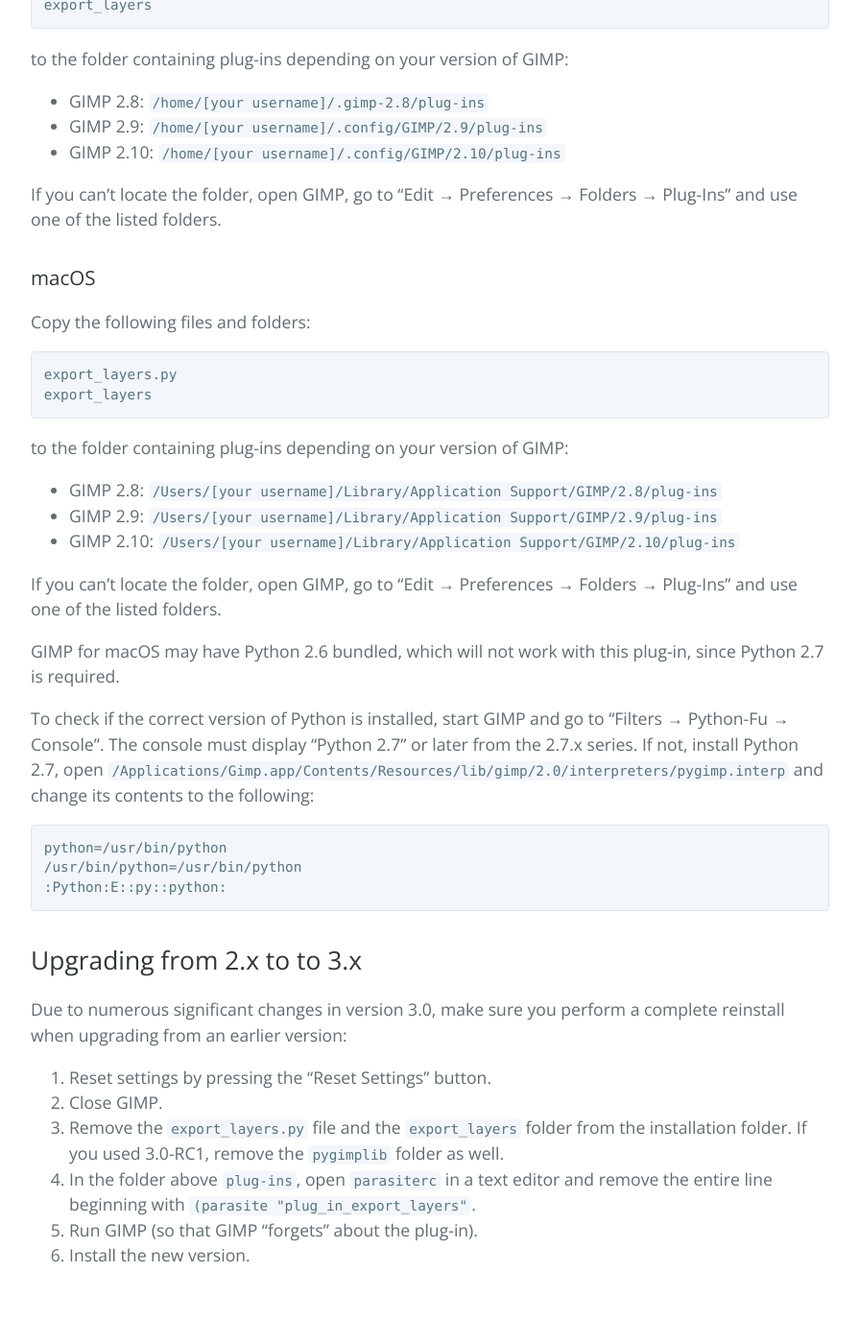
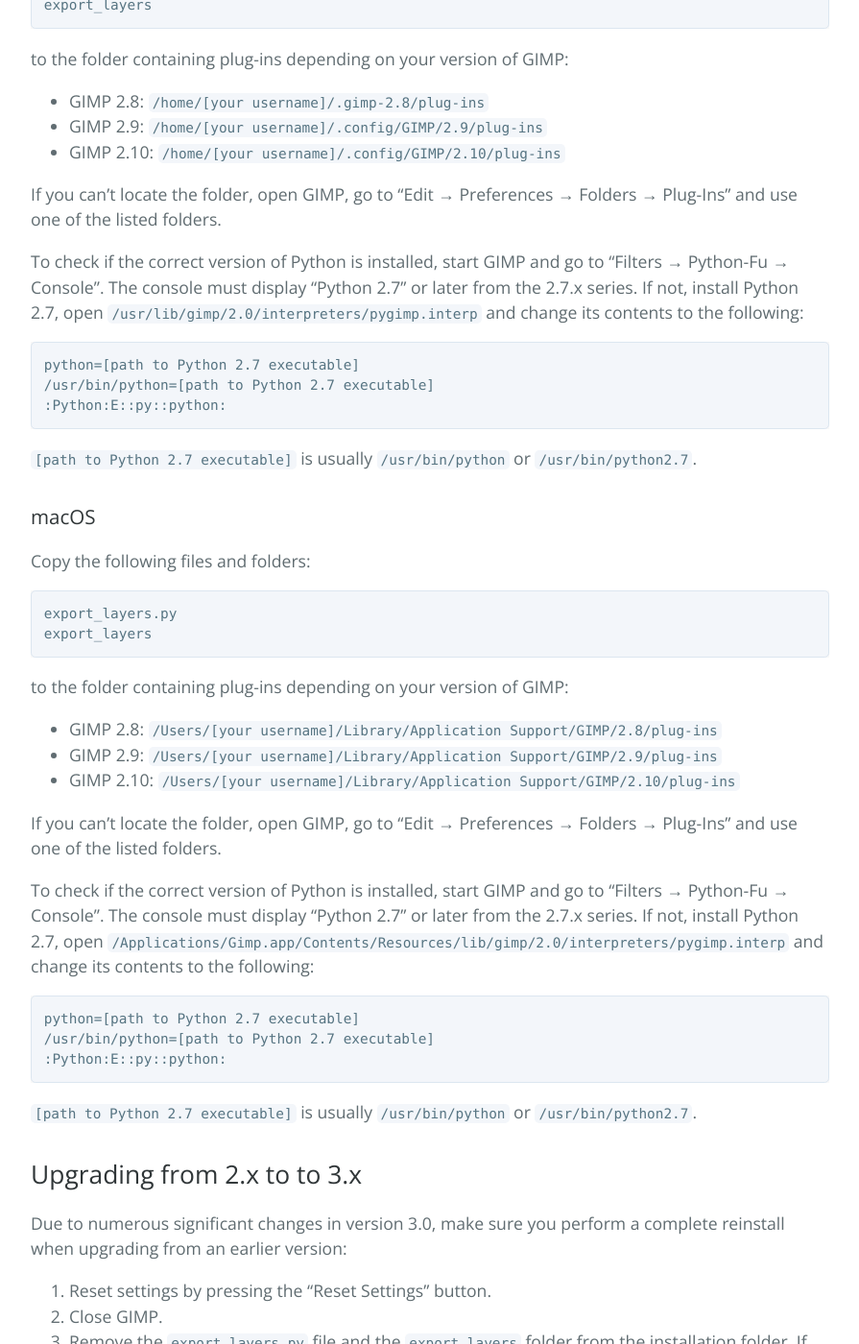
Before and after one commit to kamilburda/gimp-export-layers, a Jekyll site: the page built from sections/Installation.md, in a window 1280 px wide and 1400 px high, scrolled down 1814 px. Shown: the whole window at 96% size, without its empty margins (192-1087 px from the left). Built offline with Jekyll 4.4.1, drawn with Linux system fonts in a browser that asks for light colours; before the commit the page ends 3184 px from its top, so only the background shows below that.

Commit message:
Update installation instructions for Linux and macOS

```diff
--- a/sections/Installation.md
+++ b/sections/Installation.md
@@ -73,6 +73,18 @@
 
 If you can't locate the folder, open GIMP, go to "Edit → Preferences → Folders → Plug-Ins" and use one of the listed folders.
 
+To check if the correct version of Python is installed, start GIMP and go to
+"Filters → Python-Fu → Console". The console must display "Python 2.7" or later
+from the 2.7.x series. If not, install Python 2.7, open
+`/usr/lib/gimp/2.0/interpreters/pygimp.interp`
+and change its contents to the following:
+
+    python=[path to Python 2.7 executable]
+    /usr/bin/python=[path to Python 2.7 executable]
+    :Python:E::py::python:
+
+`[path to Python 2.7 executable]` is usually `/usr/bin/python` or `/usr/bin/python2.7`.
+
 
 ### macOS
 
@@ -89,18 +101,17 @@
 
 If you can't locate the folder, open GIMP, go to "Edit → Preferences → Folders → Plug-Ins" and use one of the listed folders.
 
-GIMP for macOS may have Python 2.6 bundled, which will not work with this
-plug-in, since Python 2.7 is required.
-
 To check if the correct version of Python is installed, start GIMP and go to
 "Filters → Python-Fu → Console". The console must display "Python 2.7" or later
 from the 2.7.x series. If not, install Python 2.7, open
 `/Applications/Gimp.app/Contents/Resources/lib/gimp/2.0/interpreters/pygimp.interp`
 and change its contents to the following:
 
-    python=/usr/bin/python
-    /usr/bin/python=/usr/bin/python
+    python=[path to Python 2.7 executable]
+    /usr/bin/python=[path to Python 2.7 executable]
     :Python:E::py::python:
+
+`[path to Python 2.7 executable]` is usually `/usr/bin/python` or `/usr/bin/python2.7`.
 
 
 Upgrading from 2.x to to 3.x
```
